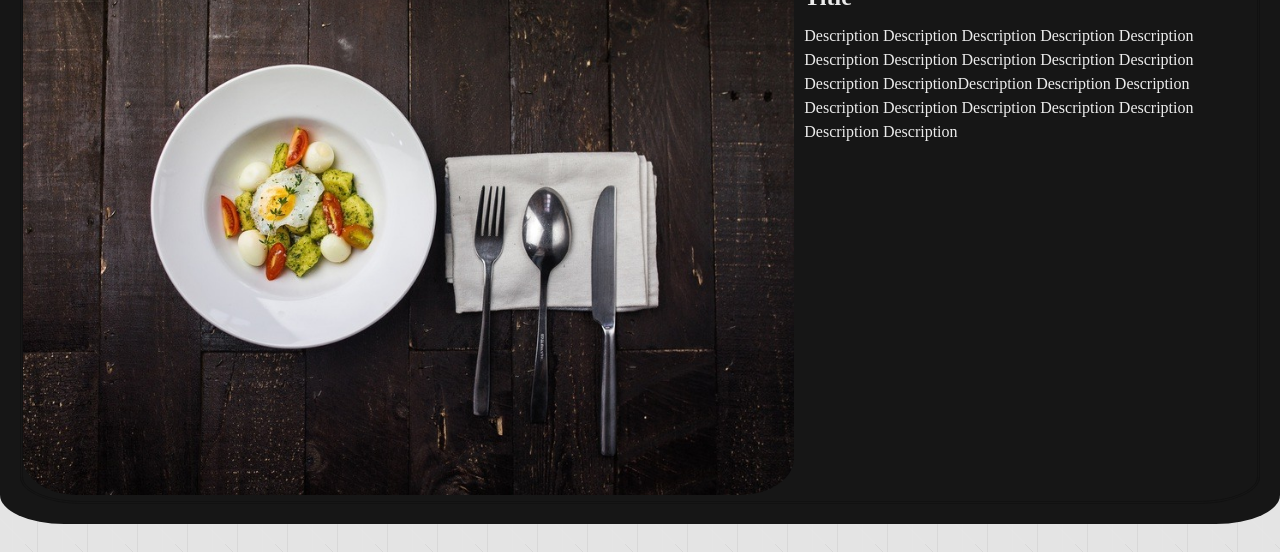
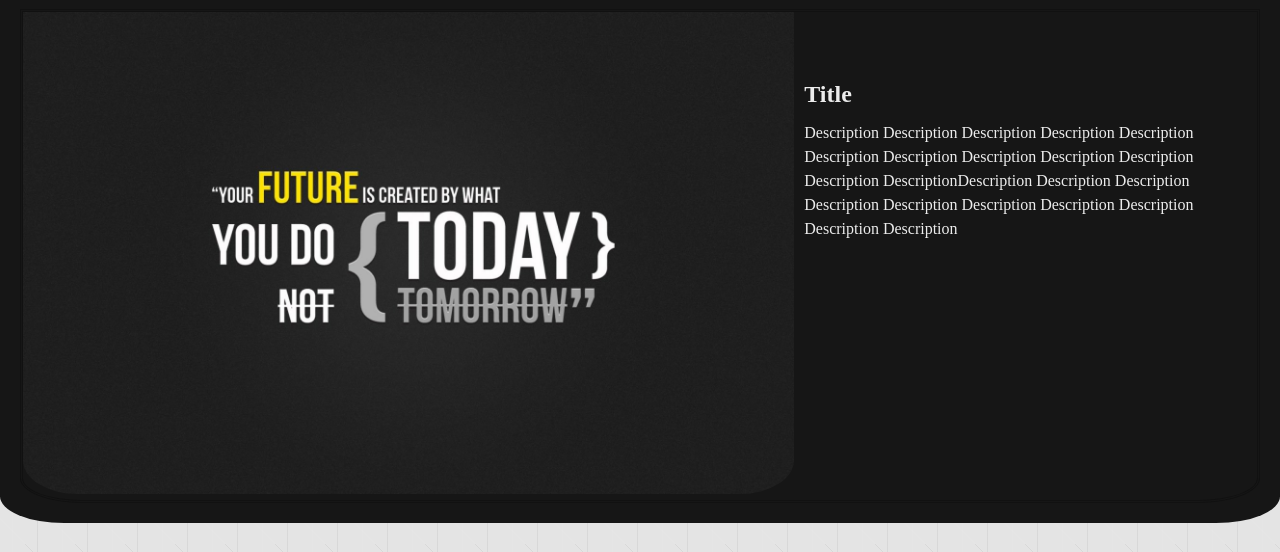
Before and after one commit to devskope/iReporter, a plain HTML site: page index.html in a window 1280 px wide. Shown: the part 56-608 px from the top of the page. Drawn offline with Linux system fonts and the light colour scheme.

Commit message:
ch(homepage): pad hero section details[delivers #162252736]

```diff
--- a/UI/assets/css/hero.css
+++ b/UI/assets/css/hero.css
@@ -61,6 +61,6 @@
 
   .hero-item__details {
     flex-basis: 60%;
-    margin-top: 1rem;
+    margin-top: 5%;
   }
 }
--- a/index.html
+++ b/index.html
@@ -27,11 +27,11 @@
       </nav>
     </header>
 
-    <section class="hero">
+    <section class="hero top-pad">
       <div class="hero-slider">
         <div class="hero-item">
           <div class="hero-item__image-div">
-            <img class="hero-item__image" src="./UI/assets/images/3.jpg" />
+            <img class="hero-item__image" src="./UI/assets/images/234864-1600x1000.jpg" />
           </div>
           <div class="hero-item__details">
             <h2 class="hero-item__title">Title</h2>
```
